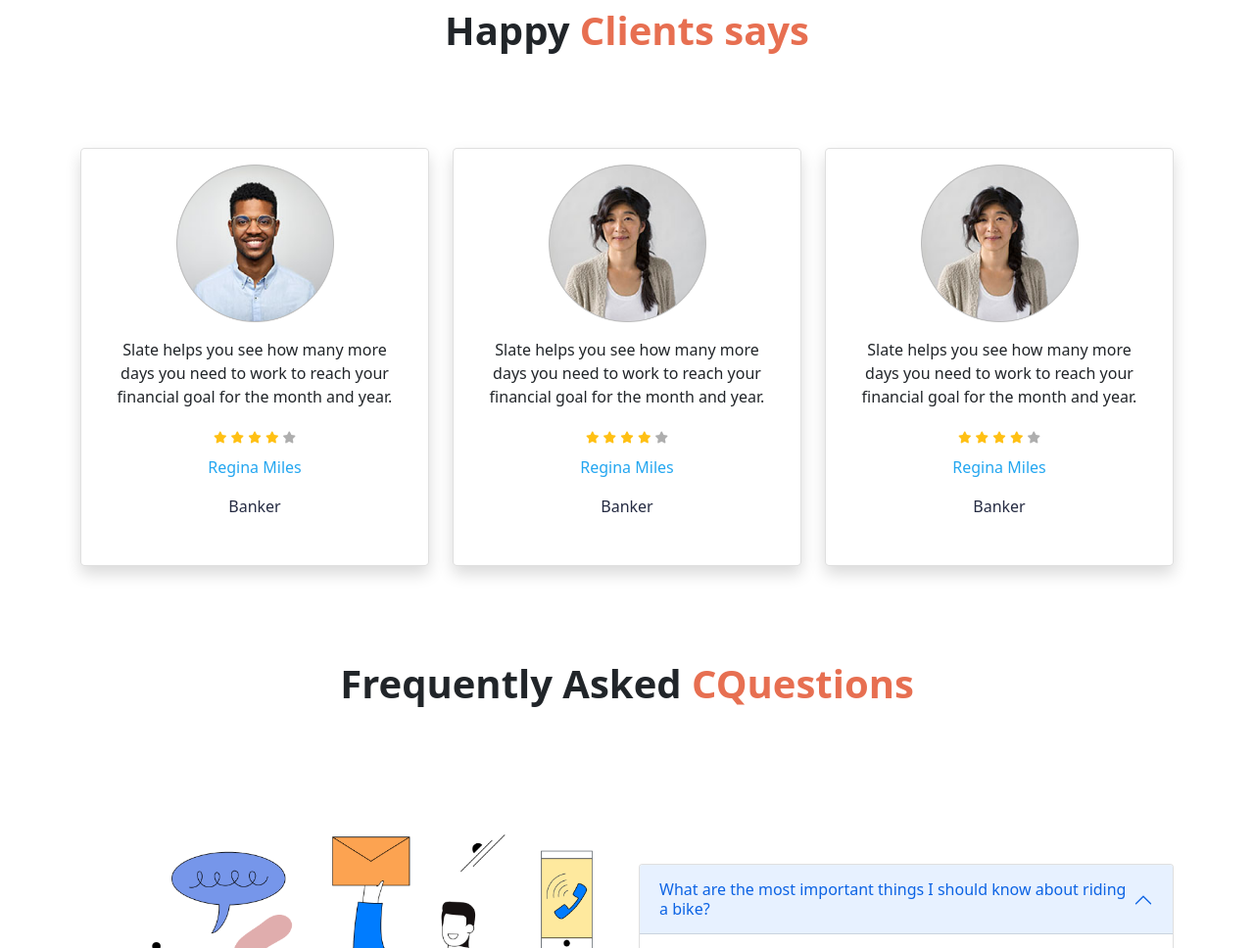
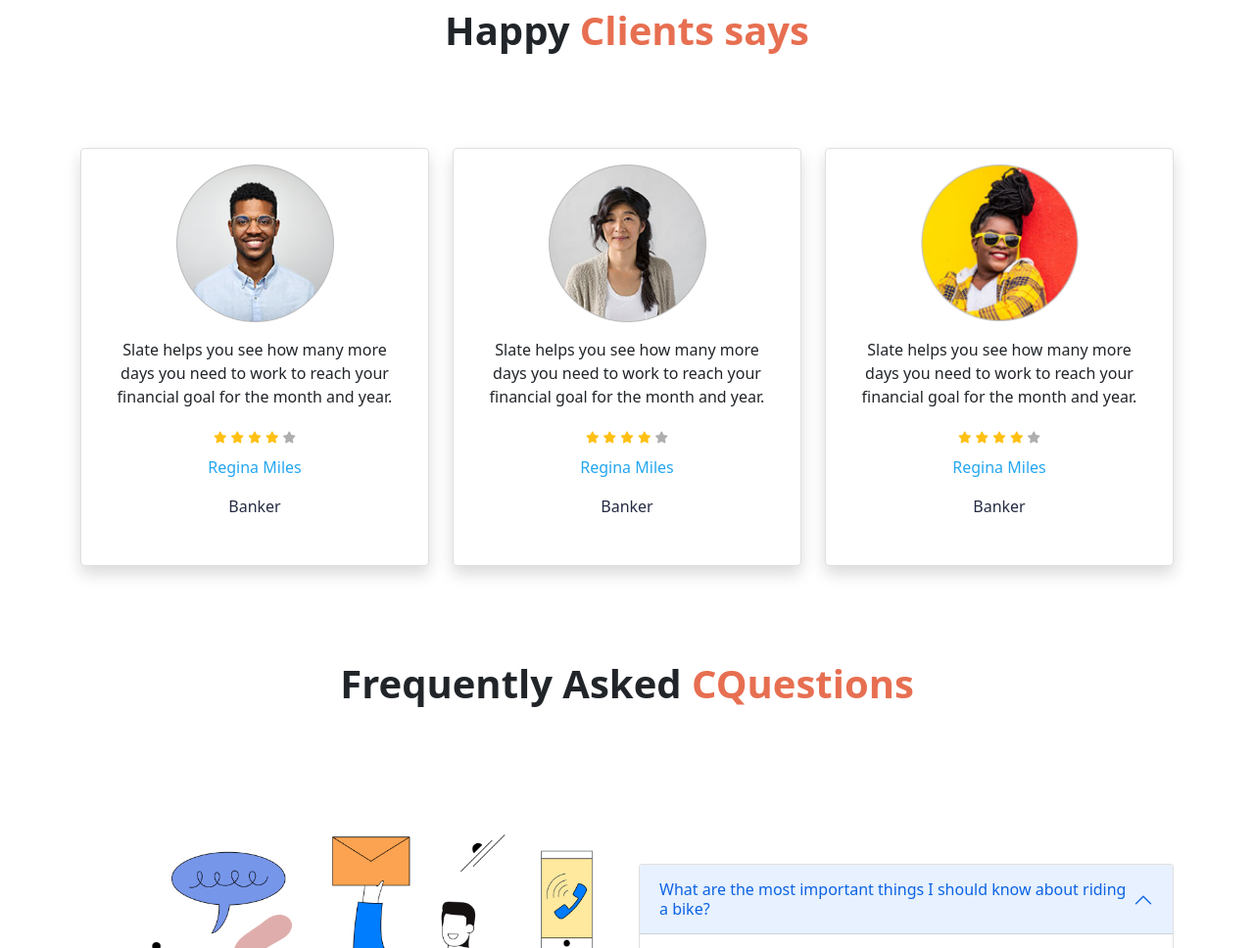
Before and after one commit to abrar-hossain/honda-bootstrape, a plain HTML site: page index.html in a window 1280 px wide. Shown: the part 1045-2013 px from the top of the page at 98% size. Drawn offline with nearby package versions, Linux system fonts and the light colour scheme.

Commit message:
photo added

```diff
--- a/index.html
+++ b/index.html
@@ -230,7 +230,7 @@
                     </div>
                     <div class="col">
                         <div class="card p-3 rounded-3 border-1 shadow">
-                            <img src="images/user-2.png" class="card-img-top w-50 mx-auto" alt="...">
+                            <img src="images/cover.png" class="card-img-top w-50 mx-auto" alt="...">
                             <div class="card-body text-center">
                                 <p class="card-text ">Slate helps you see how many more days you need to work
                                     to reach
```
Also changed, not shown: images/cover.png (added).
